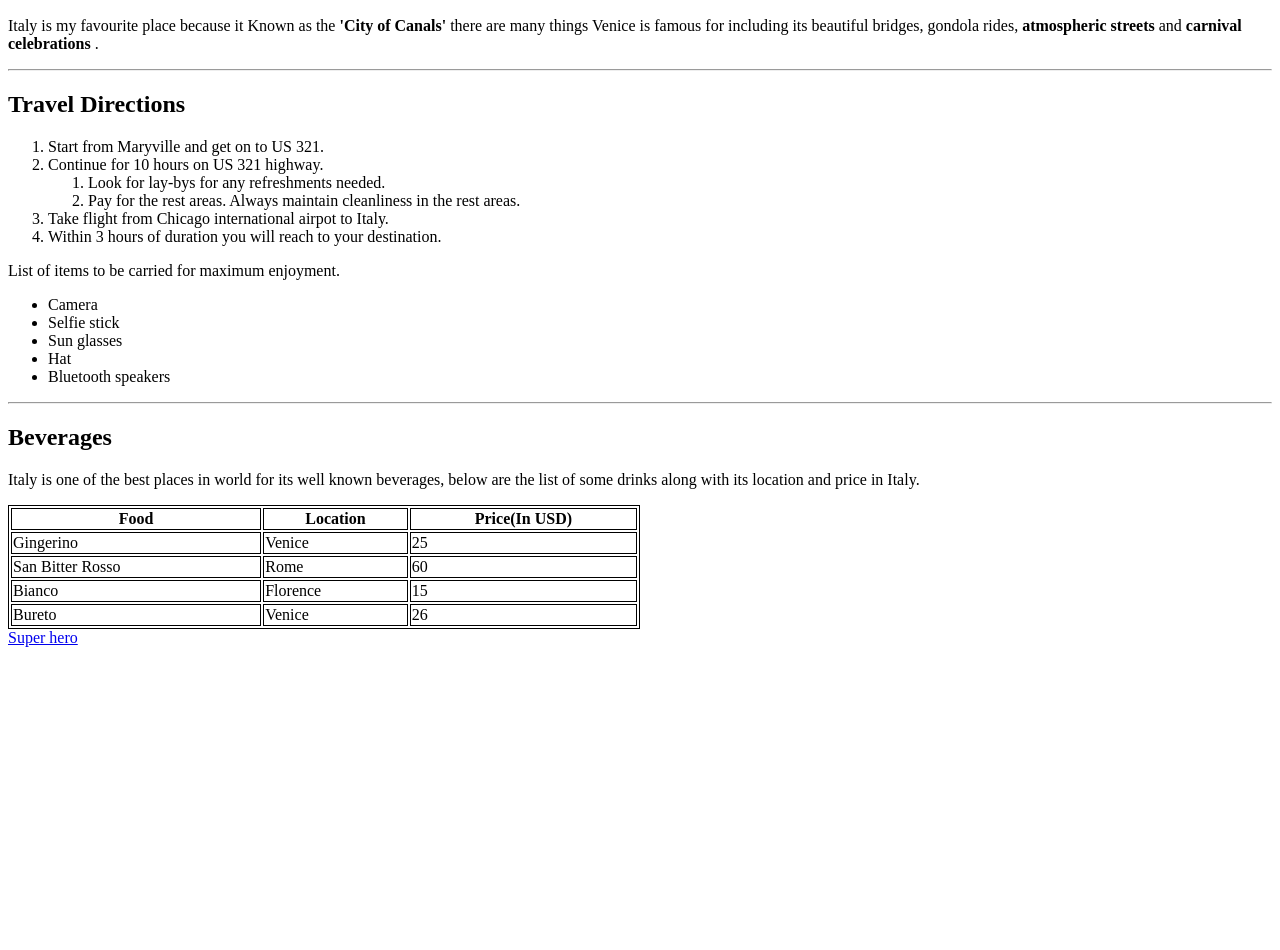
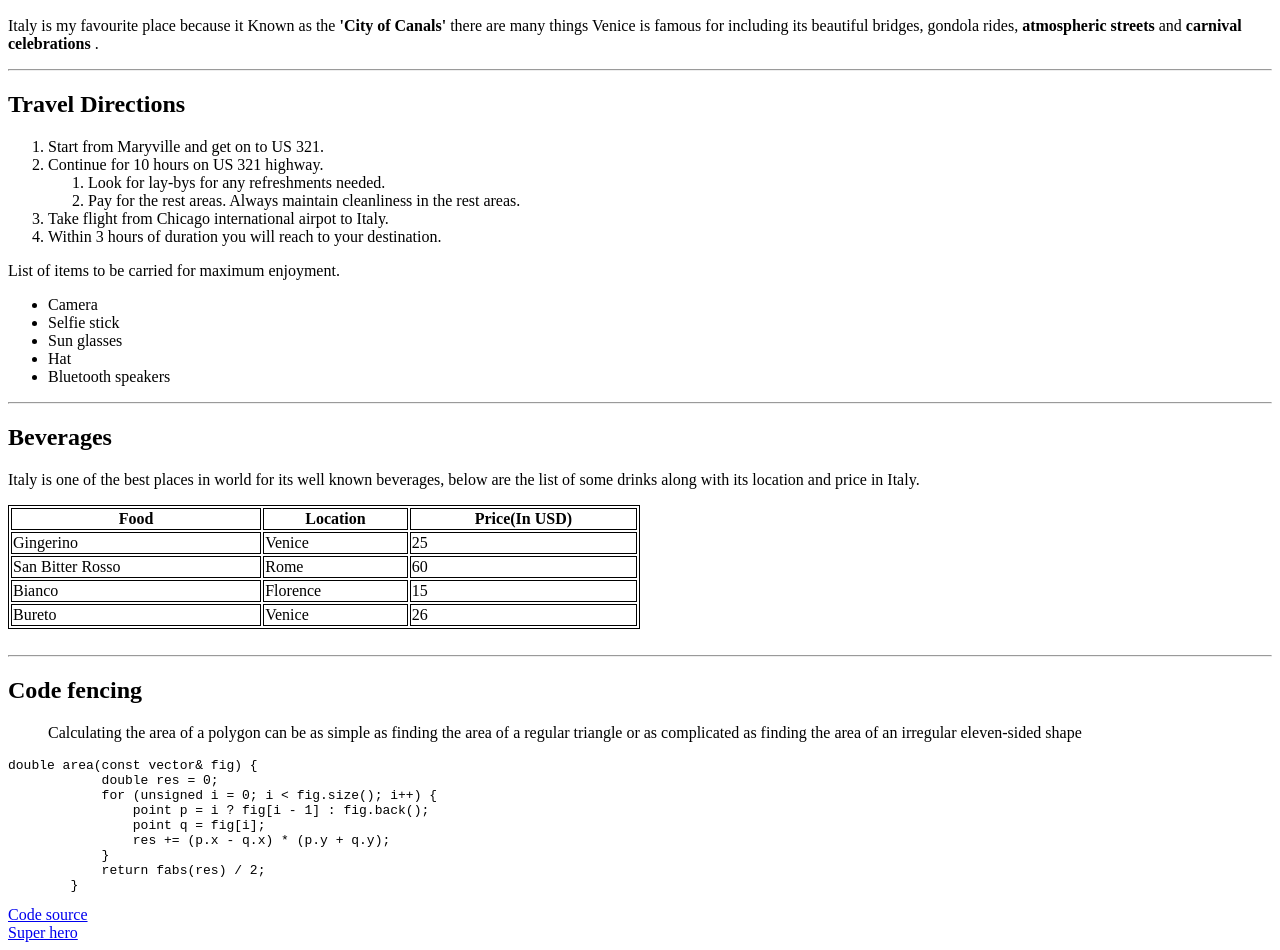
Before and after one commit to 44-563-WebApps-F21/webapps-f21-assignment-3-KattamuriSaiteja, a plain HTML site: page index.html in a window 1280 px wide. Shown: the part 96-1046 px from the top of the page. Before the commit the page ends 800 px from the top, so only its background shows below. Drawn offline with Linux system fonts and the light colour scheme.

Commit message:
Added code fencing

```diff
--- a/index.html
+++ b/index.html
@@ -69,6 +69,26 @@
             <td>26</td>
         </tr>
     </table>
+    <br>
+    <hr>
+    <h2>Code fencing</h2>
+
+    <blockquote cite="https://www.wikihow.com/Calculate-the-Area-of-a-Polygon">
+        Calculating the area of a polygon can be as simple as finding the area of a regular triangle or as complicated
+        as finding the area of an irregular eleven-sided shape
+    </blockquote>
+    <div>
+        <pre>double area(const vector<point>& fig) {
+            double res = 0;
+            for (unsigned i = 0; i < fig.size(); i++) {
+                point p = i ? fig[i - 1] : fig.back();
+                point q = fig[i];
+                res += (p.x - q.x) * (p.y + q.y);
+            }
+            return fabs(res) / 2;
+        }</pre>
+        <a href="https://cp-algorithms.com/geometry/area-of-simple-polygon.html">Code source</a>
+    </div>
 
     <a href="aboutme.html">Super hero</a>
 </body>
```
